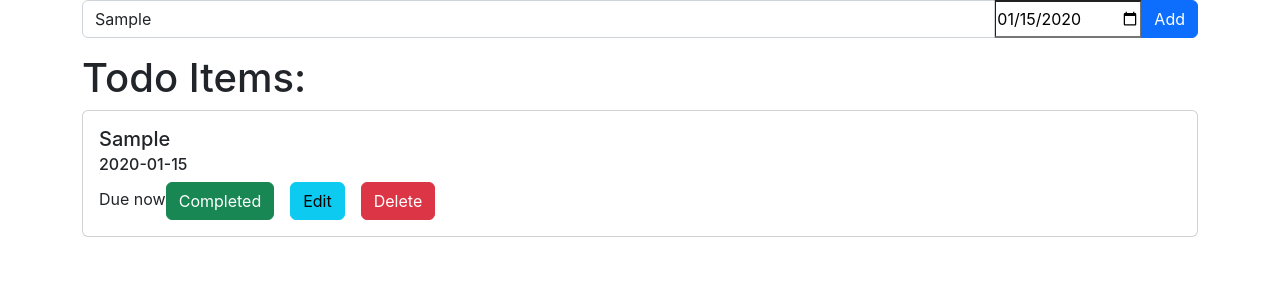
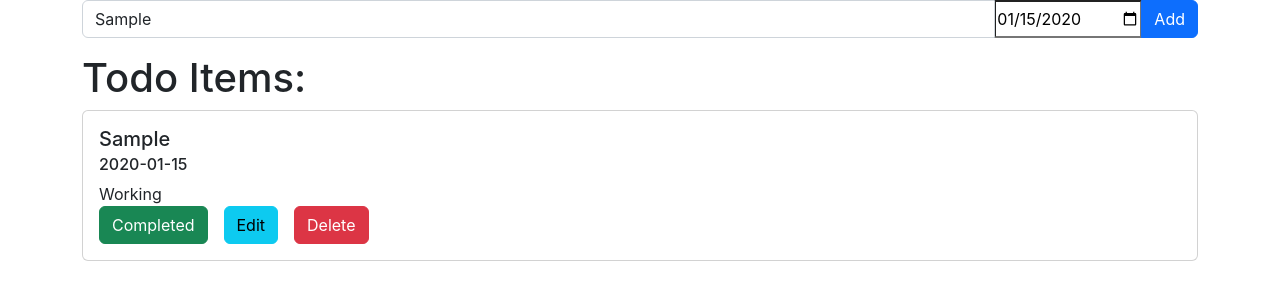
Before and after one commit to KevinduPreez/mean-todo-app, a React (Create React App) app: page / in a window 1280 px wide. Both pictures are taken after typing "Sample", "2020-01-15" into the empty fields and a click on the button "Add". Shown: the top 300 px of the page. Built offline with nearby package versions, Linux system fonts and the light colour scheme; the HTML template or start-up script is replaced by a standard one.

Commit message:
Tweaks to message

```diff
--- a/src/DangerMessage.js
+++ b/src/DangerMessage.js
@@ -3,7 +3,7 @@ import { useState, useEffect } from "react";
 import { chatGptCaller } from "./chat";
 
 export function gptMessage() {
-  //TODO get message from chatGPT and return a div with said message.
+  return <div>Working</div>;
 }
 
 export default function DangerMessage({ mess }) {
--- a/src/TodoItem.js
+++ b/src/TodoItem.js
@@ -1,5 +1,5 @@
 import React from "react";
-import DangerMessage from "./DangerMessage";
+import { gptMessage } from "./DangerMessage";
 
 export default function TodoItem({ isDue, title, date, message }) {
   return (
@@ -10,7 +10,7 @@ export default function TodoItem({ isDue, title, date, message }) {
 
         {message}
 
-        {isDue ? <></> : <>Due now</>}
+        {isDue ? <></> : gptMessage()}
 
         <a href="/" className="card-link">
           <button className="btn btn-success">Completed</button>
--- a/src/TodoItemList.js
+++ b/src/TodoItemList.js
@@ -1,6 +1,6 @@
-import React, { useContext } from "react";
+import React from "react";
 import TodoItem from "./TodoItem";
-import { TodoContext, useTodosContext } from "./TodoContext";
+import { useTodosContext } from "./TodoContext";
 
 export default function TodoItemList() {
   const todos = useTodosContext();
--- a/src/TodoItemNew.js
+++ b/src/TodoItemNew.js
@@ -35,9 +35,11 @@ export default function TodoItemNew() {
           setIsDue(() => {
             let t1 = todayDate.getTime();
             let t2 = new Date(e.target.value);
-            if (t1 <= t2.getTime()) {
+            if (t2.getTime() > t1) {
+              console.log(isDue);
               return true;
             } else {
+              console.log(isDue);
               return false;
             }
           });
--- a/src/chat.js
+++ b/src/chat.js
@@ -3,7 +3,7 @@ import { Configuration, OpenAIApi } from "openai";
 
 const chatConfig = new Configuration({
   //TODO: Recreate API key and setup DONEV enviroment for storing it.
-  apiKey: "",
+  apiKey: "[THIS SHOULD BE AN API KEY]",
 });
 const openai = new OpenAIApi(chatConfig);
 
```
Also changed, not shown: 1 other file (tests, documents, lock files or other folders).
